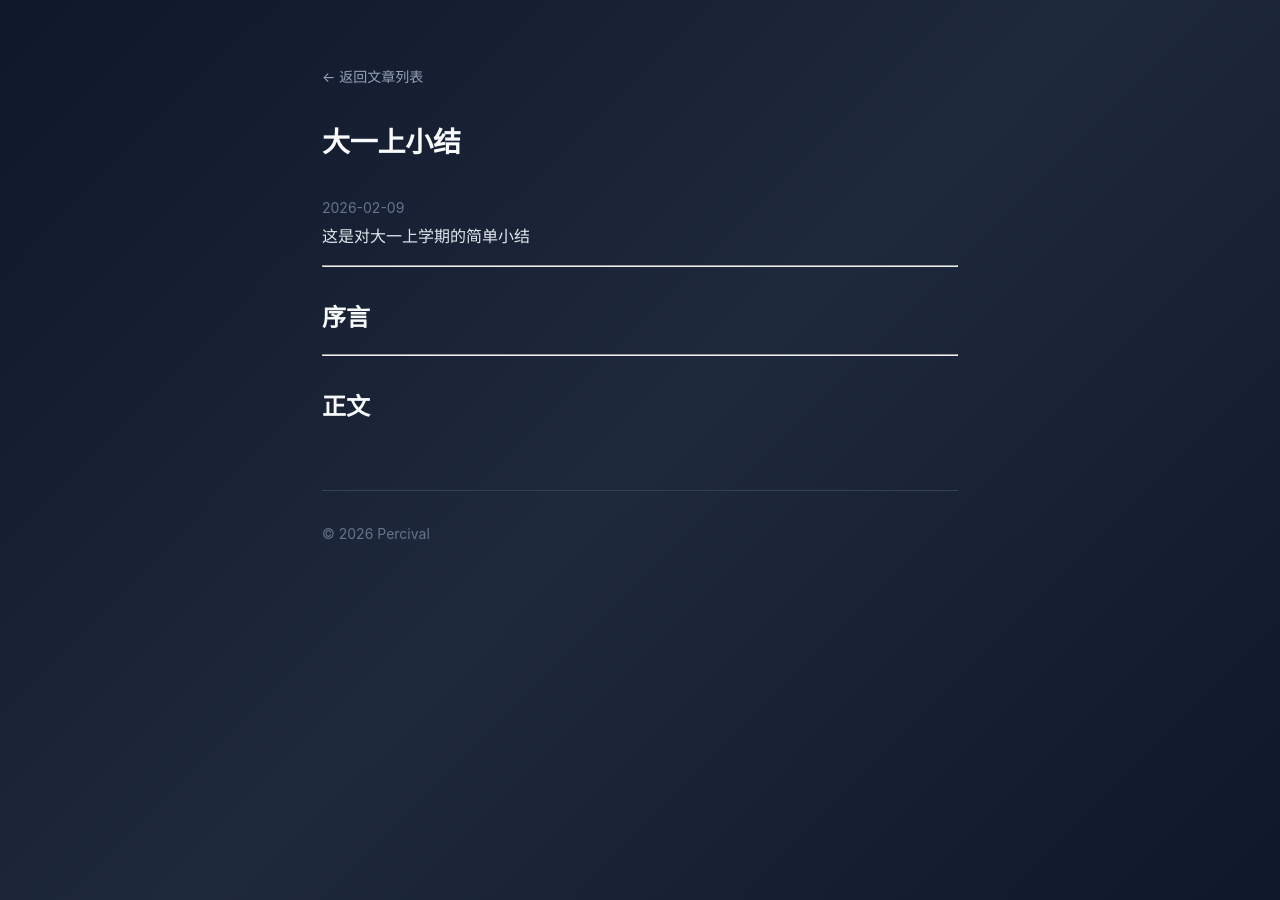
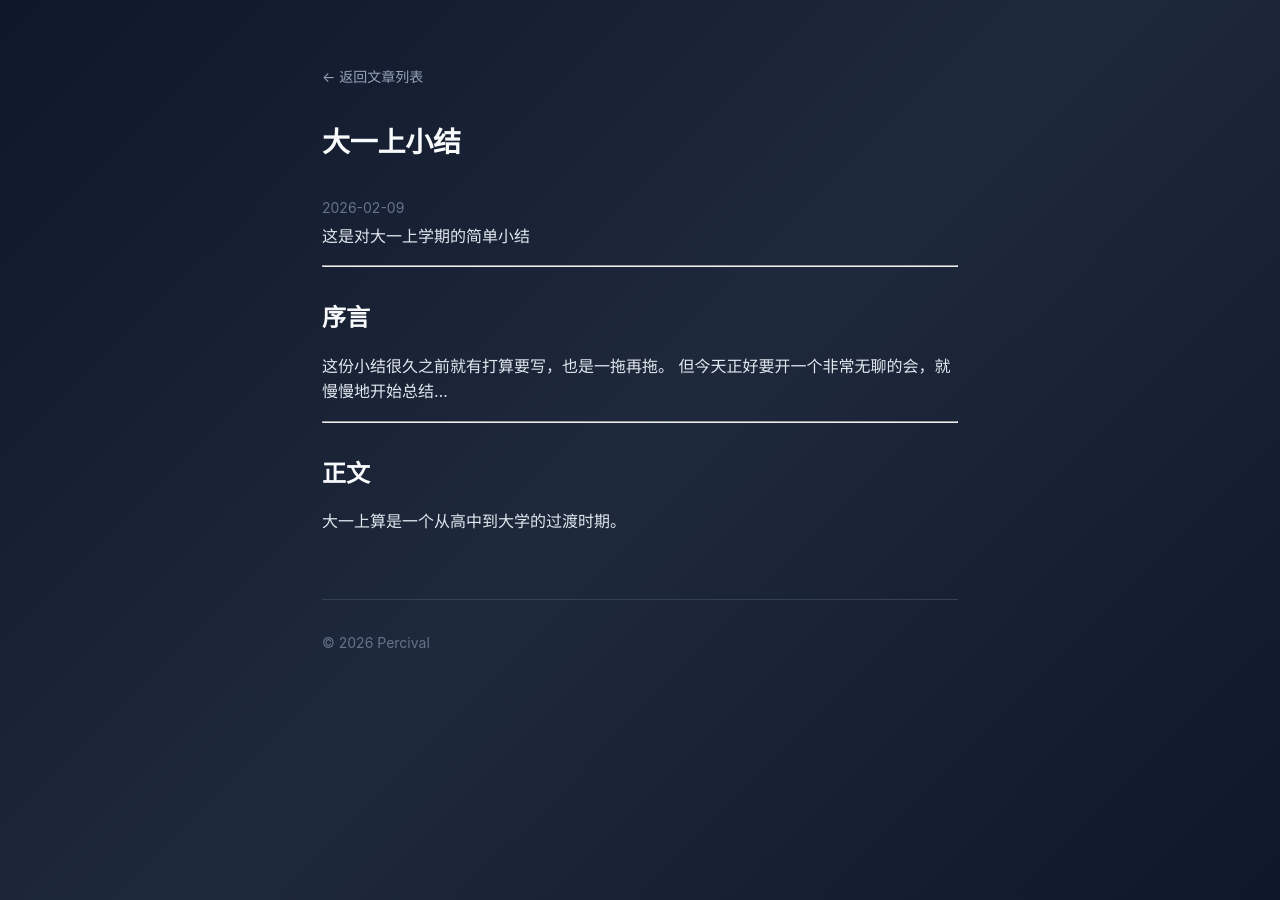
Before and after one commit to Percival-06/Percival-06.github.io, a Jekyll site: the page built from _posts/2026-02-09-大一上小结.md, in a window 1280 px wide. Built offline with Jekyll 4.4.1, drawn with Linux system fonts in a browser that asks for light colours.

Commit message:
Update 2026-02-09-大一上小结.md

```diff
--- a/_posts/2026-02-09-大一上小结.md
+++ b/_posts/2026-02-09-大一上小结.md
@@ -12,8 +12,11 @@ tags: [生活]
 
 ## 序言
 
-
+这份小结很久之前就有打算要写，也是一拖再拖。
+但今天正好要开一个非常无聊的会，就慢慢地开始总结...
 
 ---
 
 ## 正文
+
+大一上算是一个从高中到大学的过渡时期。
```
